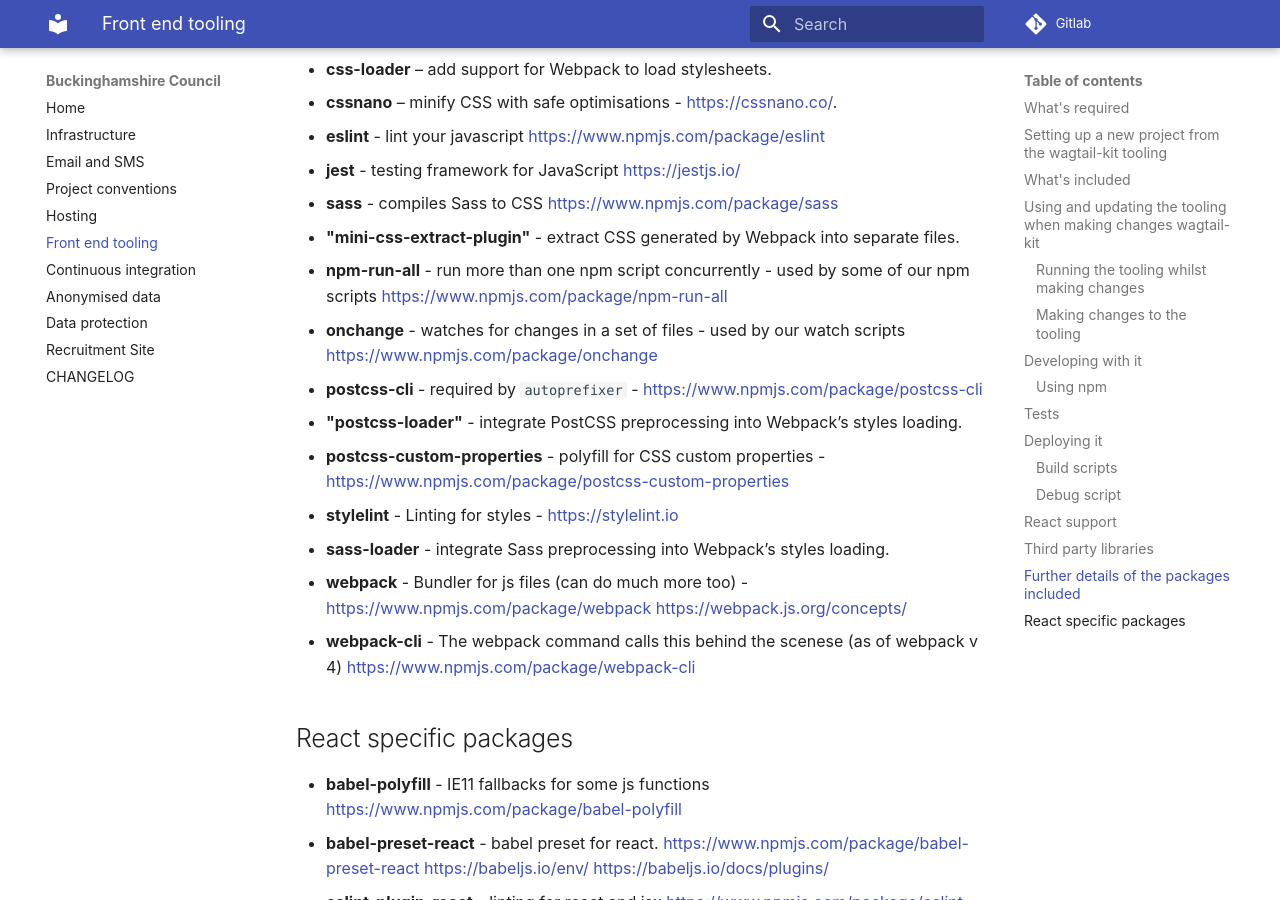
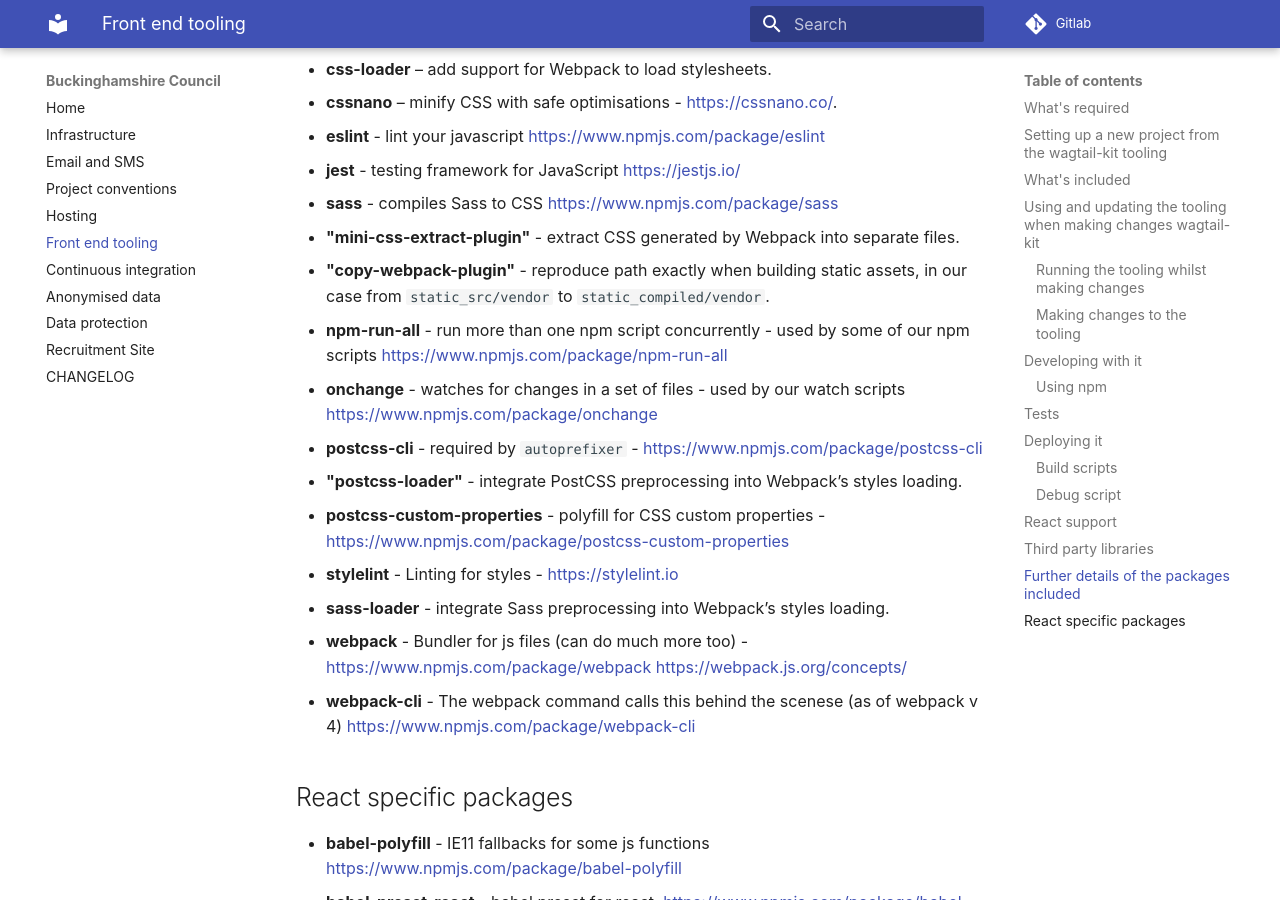
Before and after one commit to Buckinghamshire-Digital-Service/buckinghamshire-council, an MkDocs documentation site: the page built from docs/front-end-tooling.md, in a window 1280 px wide and 900 px high, scrolled down 4109 px. Built offline with MkDocs 1.6.1 and Material for MkDocs 9.7.7, drawn with Linux system fonts in a browser that asks for light colours.

Commit message:
Add copy-webpack-plugin for vendor static files

```diff
--- a/docs/front-end-tooling.md
+++ b/docs/front-end-tooling.md
@@ -118,6 +118,7 @@
 - **jest** - testing framework for JavaScript https://jestjs.io/
 - **sass** - compiles Sass to CSS https://www.npmjs.com/package/sass
 - **"mini-css-extract-plugin"** - extract CSS generated by Webpack into separate files.
+- **"copy-webpack-plugin"** - reproduce path exactly when building static assets, in our case from `static_src/vendor` to `static_compiled/vendor`.
 - **npm-run-all** - run more than one npm script concurrently - used by some of our npm scripts https://www.npmjs.com/package/npm-run-all
 - **onchange** - watches for changes in a set of files - used by our watch scripts https://www.npmjs.com/package/onchange
 - **postcss-cli** - required by `autoprefixer` - https://www.npmjs.com/package/postcss-cli
--- a/package.json
+++ b/package.json
@@ -86,6 +86,7 @@
     "babel-jest": "^24.8.0",
     "babel-loader": "^8.0.6",
     "browser-sync": "^2.23.6",
+    "copy-webpack-plugin": "^5.1.1",
     "css-loader": "^3.0.0",
     "cssnano": "^4.1.10",
     "eslint": "^6.5.1",
```
Also changed, not shown: webpack.config.js (+7 -0 lines), 2 other files.
